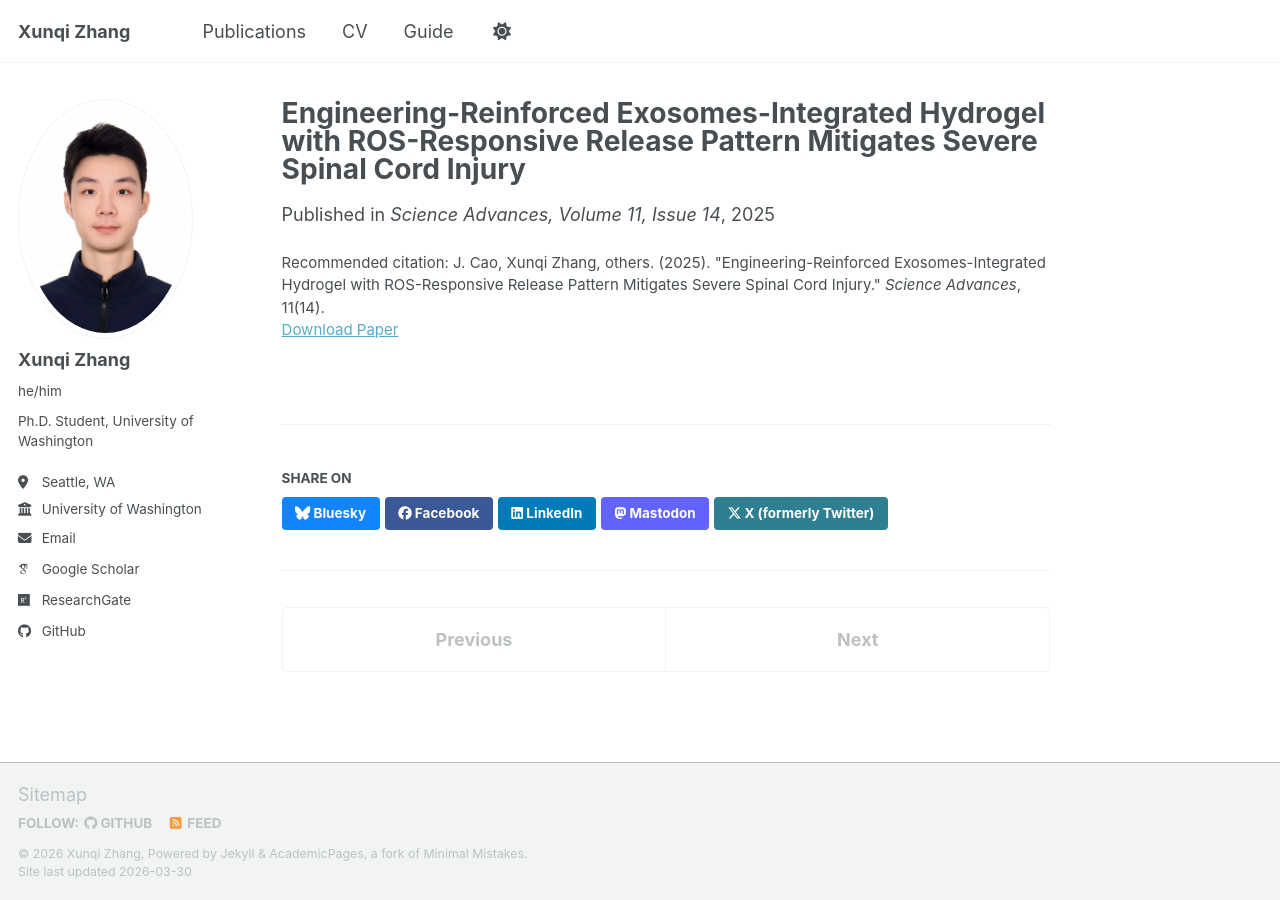
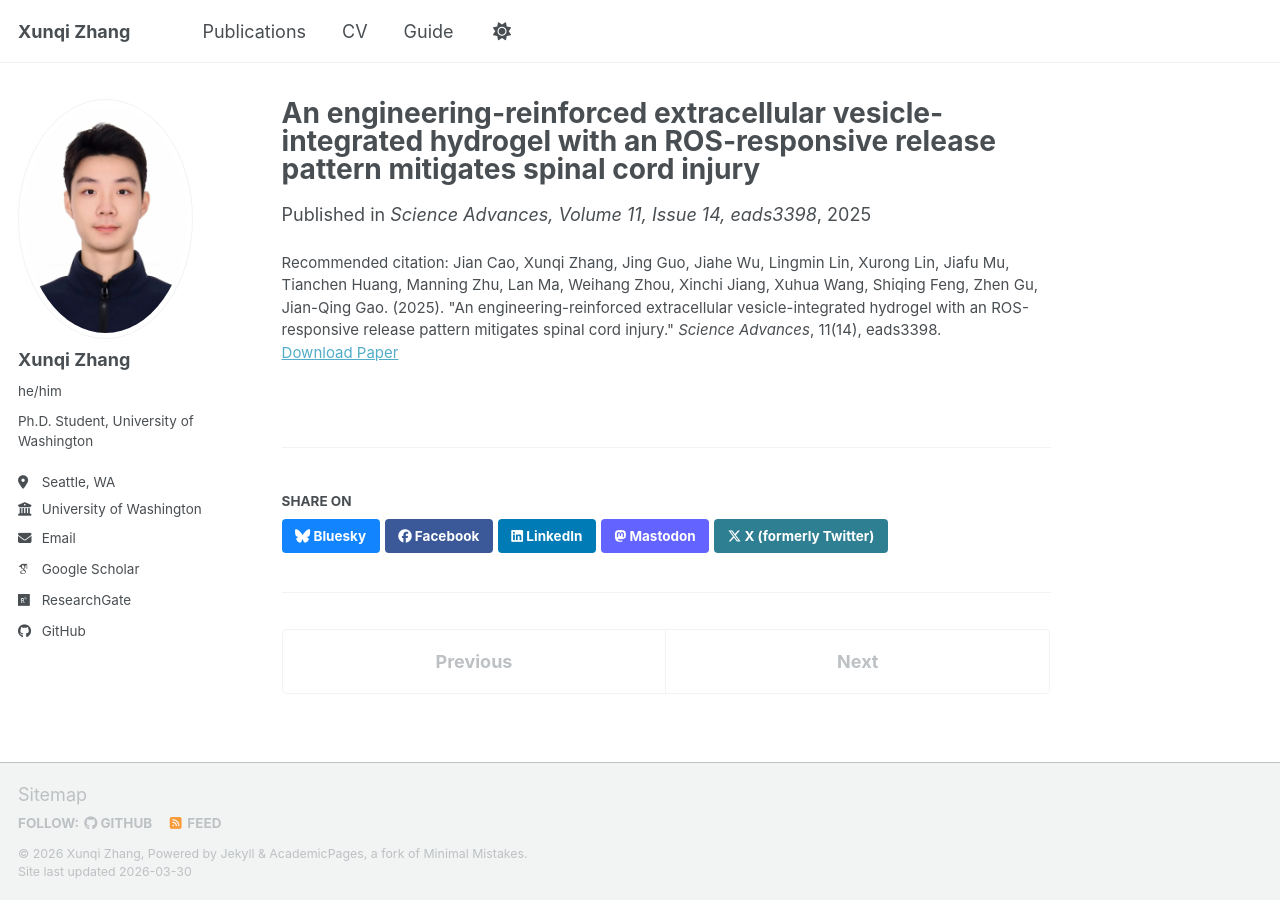
Before and after one commit to xunqizhang2024-debug/xunqizhang2024-debug.github.io, a Jekyll site: the page built from _publications/2025-sciadv-exosomes-hydrogel.md, in a window 1280 px wide. Built offline with Jekyll 4.4.1, drawn with Linux system fonts in a browser that asks for light colours; some web fonts are replaced; a script bundle is joined from its source files by our own code; library files that are not in the unit come from our copies.

Commit message:
Update 2025-sciadv-exosomes-hydrogel.md

```diff
--- a/_publications/2025-sciadv-exosomes-hydrogel.md
+++ b/_publications/2025-sciadv-exosomes-hydrogel.md
@@ -1,11 +1,11 @@
 ---
-title: "Engineering-Reinforced Exosomes-Integrated Hydrogel with ROS-Responsive Release Pattern Mitigates Severe Spinal Cord Injury"
+title: "An engineering-reinforced extracellular vesicle-integrated hydrogel with an ROS-responsive release pattern mitigates spinal cord injury"
 collection: publications
 category: manuscripts
 permalink: /publication/2025-sciadv-exosomes-hydrogel
-excerpt: 'An ROS-responsive hydrogel loaded with engineering-reinforced exosomes for on-demand SCI treatment.'
-date: 2025-01-01
-venue: 'Science Advances, Volume 11, Issue 14'
+excerpt: 'An ROS-responsive hydrogel loaded with engineering-reinforced extracellular vesicles for on-demand SCI treatment.'
+date: 2025-04-02
+venue: 'Science Advances, Volume 11, Issue 14, eads3398'
 paperurl: 'https://doi.org/10.1126/sciadv.ads3398'
-citation: 'J. Cao, Xunqi Zhang, others. (2025). &quot;Engineering-Reinforced Exosomes-Integrated Hydrogel with ROS-Responsive Release Pattern Mitigates Severe Spinal Cord Injury.&quot; <i>Science Advances</i>, 11(14).'
+citation: 'Jian Cao, Xunqi Zhang, Jing Guo, Jiahe Wu, Lingmin Lin, Xurong Lin, Jiafu Mu, Tianchen Huang, Manning Zhu, Lan Ma, Weihang Zhou, Xinchi Jiang, Xuhua Wang, Shiqing Feng, Zhen Gu, Jian-Qing Gao. (2025). &quot;An engineering-reinforced extracellular vesicle-integrated hydrogel with an ROS-responsive release pattern mitigates spinal cord injury.&quot; <i>Science Advances</i>, 11(14), eads3398.'
 ---
```
